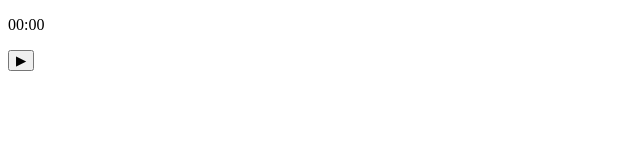
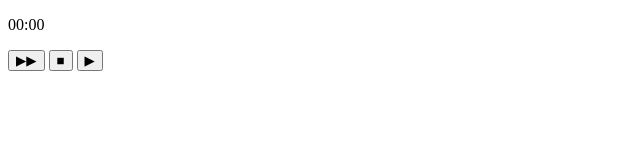
Before and after one commit to yait-ucess/Timer, a plain HTML site: page index.html in a window 1280 px wide. Shown: the whole page, without its empty margins (0-640 px from the left). Drawn offline with Linux system fonts and the light colour scheme.

Commit message:
fix HTML
ボタンを合計３つに変更
・スキップボタン
・停止ボタン
・スタート、一時停止ボタン

```diff
--- a/index.html
+++ b/index.html
@@ -9,7 +9,9 @@
   <div class="container">
     <p id="timer">00:00</p>
     <div>
-      <button id="play_stop" class="btn">▶︎</button>
+      <button id="play_skip" class="btn btn_skip">▶▶︎</button>
+      <button id="play_stop" class="btn btn_stop">■</button>
+      <button id="play_start" class="btn btn_start">▶︎</button>
     </div>
   </div>
 </body>
```
